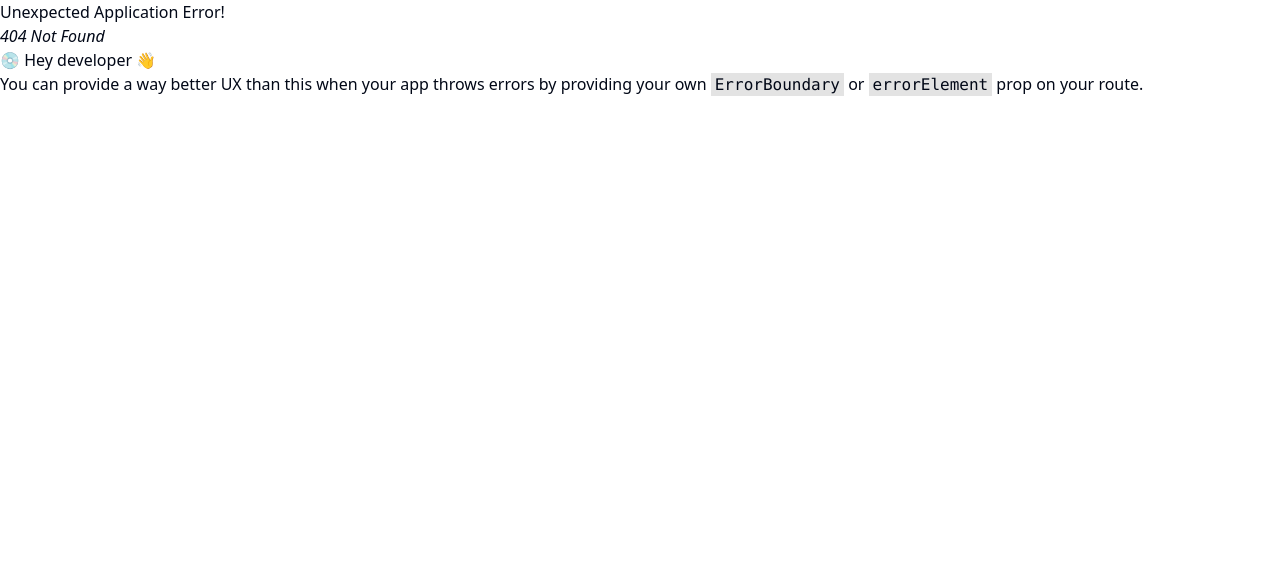
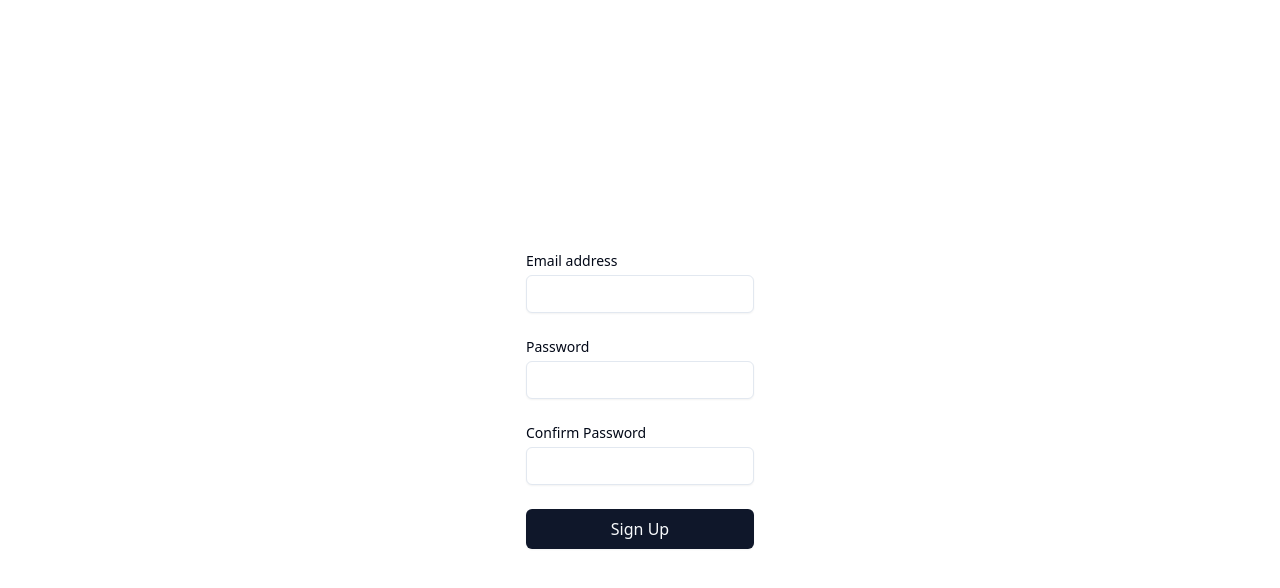
Before and after one commit to sonnyding1/CS35L-Egg, a React (Vite) app in the folder frontend/: page /signup in a window 1280 px wide. Before the commit this address had no page. Shown: the top 588 px of the page. Built offline with nearby package versions, Linux system fonts and the light colour scheme.

Commit message:
Added signup page template.

```diff
--- a/frontend/src/components/loginform.jsx
+++ b/frontend/src/components/loginform.jsx
@@ -1,75 +1,94 @@
-// Import necessary modules
 import React, { useState } from "react";
 
-// Define the LoginForm
-const LoginForm = () => {
-  // State for storing user inputs
+const LoginForm = ({ isSignUpPage }) => {
   const [email, setEmail] = useState("");
   const [password, setPassword] = useState("");
+  const [confirmPassword, setConfirmPassword] = useState("");
+  const [passwordsMatch, setPasswordsMatch] = useState(true);
 
-  // Function to handle form submission
   const handleSubmit = (event) => {
     event.preventDefault();
-    // Process login logic here. For example:
+    if (isSignUpPage) {
+      if (password != confirmPassword) {
+        setPasswordsMatch(false);
+        return;
+      }
+      // Call a backend API for signing up authentication
+      console.log("User signed up with: ", email, password, confirmPassword)
+    } else {
       console.log("Logging in with:", email, password);
-    // You would typically call a backend API here for authentication
+      // Call a backend API here for authentication
+    }
+
   };
 
-  const handleEmail = (event) => {
-    setEmail(event.target.value);
-  };
-  const handlePassword = (event) => {
-    setPassword(event.target.value);
-  };
-
-  // Render the login form
   return (
-    <div className="min-h-screen flex items-center justify-center">
-      <form className="mx-auto p-4 max-w-lg" onSubmit={handleSubmit}>
+    <form onSubmit={handleSubmit}>
       <label
-          className="block text-sm font-medium text-gray-700"
+        className="block text-sm font-medium text-foreground"
         htmlFor="email"
       >
         Email address
       </label>
       <input
-          className="mt-1 block w-full px-3 py-2 border border-gray-300 rounded-md shadow-sm placeholder-gray-400 focus:outline-none focus:ring-indigo-500 focus:border-indigo-500 sm:text-sm"
+        className="mt-1 block w-full px-3 py-2 border border-input rounded-md shadow-sm placeholder-muted-foreground focus:outline-none focus:ring-primary focus:border-primary sm:text-sm"
         id="email"
         name="email"
         type="email"
         autoComplete="email"
         value={email}
-          onChange={handleEmail}
+        onChange={(event) => setEmail(event.target.value)}
         required
       />
       <br />
       <label
-          className="block text-sm font-medium text-gray-700"
+        className="block text-sm font-medium text-foreground"
         htmlFor="password"
       >
         Password
       </label>
       <input
-          className="mt-1 block w-full px-3 py-2 border border-gray-300 rounded-md shadow-sm placeholder-gray-400 focus:outline-none focus:ring-indigo-500 focus:border-indigo-500 sm:text-sm"
+        className={`mt-1 block w-full px-3 py-2 border ${!passwordsMatch ? " border-red-500" : "border-input"} rounded-md shadow-sm placeholder-muted-foreground focus:outline-none focus:ring-primary focus:border-primary sm:text-sm`}
         id="password"
         name="password"
         type="password"
         autoComplete="current-password"
         value={password}
-          onChange={handlePassword}
+        onChange={(event) => { setPassword(event.target.value); setPasswordsMatch(true) }}
         required
       />
-
+      {isSignUpPage && (
+        <>
+          <br />
+          <label
+            className="block text-sm font-medium text-foreground"
+            htmlFor="confirmPassword"
+          >
+            Confirm Password
+          </label>
+          <input
+            className={`mt-1 block w-full px-3 py-2 border ${!passwordsMatch ? " border-red-500" : "border-input"} rounded-md shadow-sm placeholder-muted-foreground focus:outline-none focus:ring-primary focus:border-primary sm:text-sm`}
+            id="confirmPassword"
+            name="confirmPassword"
+            type="password"
+            autoComplete="new-password"
+            value={confirmPassword}
+            onChange={(event) => { setConfirmPassword(event.target.value); setPasswordsMatch(true) }}
+            required
+          />
+          {!passwordsMatch && (
+            <p className="mt-2 text-sm text-red-500">Passwords do not match.</p>
+          )}
+        </>
+      )}
       <button
-          className="mt-6 w-full bg-indigo-600 hover:bg-indigo-700 text-white font-medium py-2 px-4 rounded-md shadow-sm focus:outline-none focus:ring-2 focus:ring-offset-2 focus:ring-indigo-500"
+        className="mt-6 w-full bg-primary hover:bg-slate-700 text-primary-foreground font-medium py-2 px-4 rounded-md shadow-sm focus:outline-none focus:ring-2 focus:ring-offset-2 focus:ring-primary"
         type="submit"
       >
-          Sign In
+        {isSignUpPage ? "Sign Up" : "Log In"}
       </button>
     </form>
-    </div>
   );
 };
 
-// Export the component
 export default LoginForm;
--- a/frontend/src/main.jsx
+++ b/frontend/src/main.jsx
@@ -6,6 +6,7 @@ import Home from "./pages/Home.jsx";
 import Community from "./pages/Community.jsx";
 import Edit from "./pages/Edit.jsx";
 import Login from "./pages/Login.jsx";
+import SignUp from "./pages/SignUp";
 
 const router = createBrowserRouter([
   {
@@ -23,6 +24,10 @@ const router = createBrowserRouter([
   {
     path: "/login",
     element: <Login />,
+  },
+  {
+    path: "/signup",
+    element: <SignUp />,
   }
 ]);
 
--- a/frontend/src/pages/Login.jsx
+++ b/frontend/src/pages/Login.jsx
@@ -1,11 +1,25 @@
 import LoginForm from "../components/loginform";
+import { Link } from "react-router-dom";
 
 function Login() {
     return (
-        <>
-            <LoginForm />
-        </>
-    )
+        <div className="min-h-screen flex items-center justify-center">
+            <div className="flex flex-col items-center">
+                <LoginForm isSignupPage={false} />
+                <div className="mt-4 text-center">
+                    <span className="text-muted-foreground text-sm">
+                        Don't have an account yet?{" "}
+                        <Link
+                            to="/signup"
+                            className="text-primary hover:underline focus:outline-none"
+                        >
+                            Sign up
+                        </Link>
+                    </span>
+                </div>
+            </div>
+        </div>
+    );
 }
 
 export default Login;
--- /dev/null
+++ b/frontend/src/pages/SignUp.jsx
@@ -0,0 +1,11 @@
+import LoginForm from "../components/loginform";
+
+function SignUp() {
+  return (
+    <div className="min-h-screen flex items-center justify-center">
+      <LoginForm isSignUpPage={true} />
+    </div>
+  );
+}
+
+export default SignUp;
```
Lines whose indentation alone changed are shown as unchanged.
